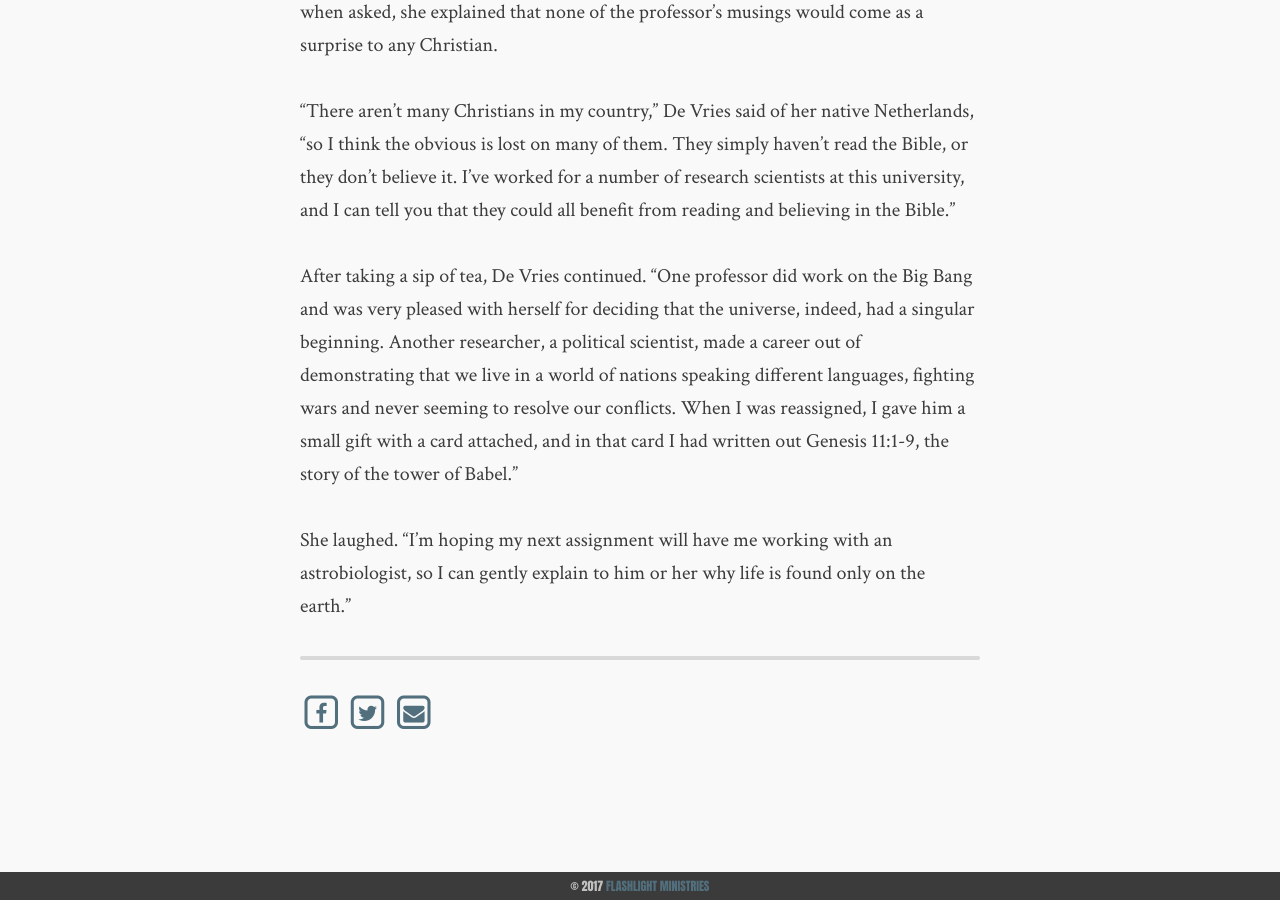
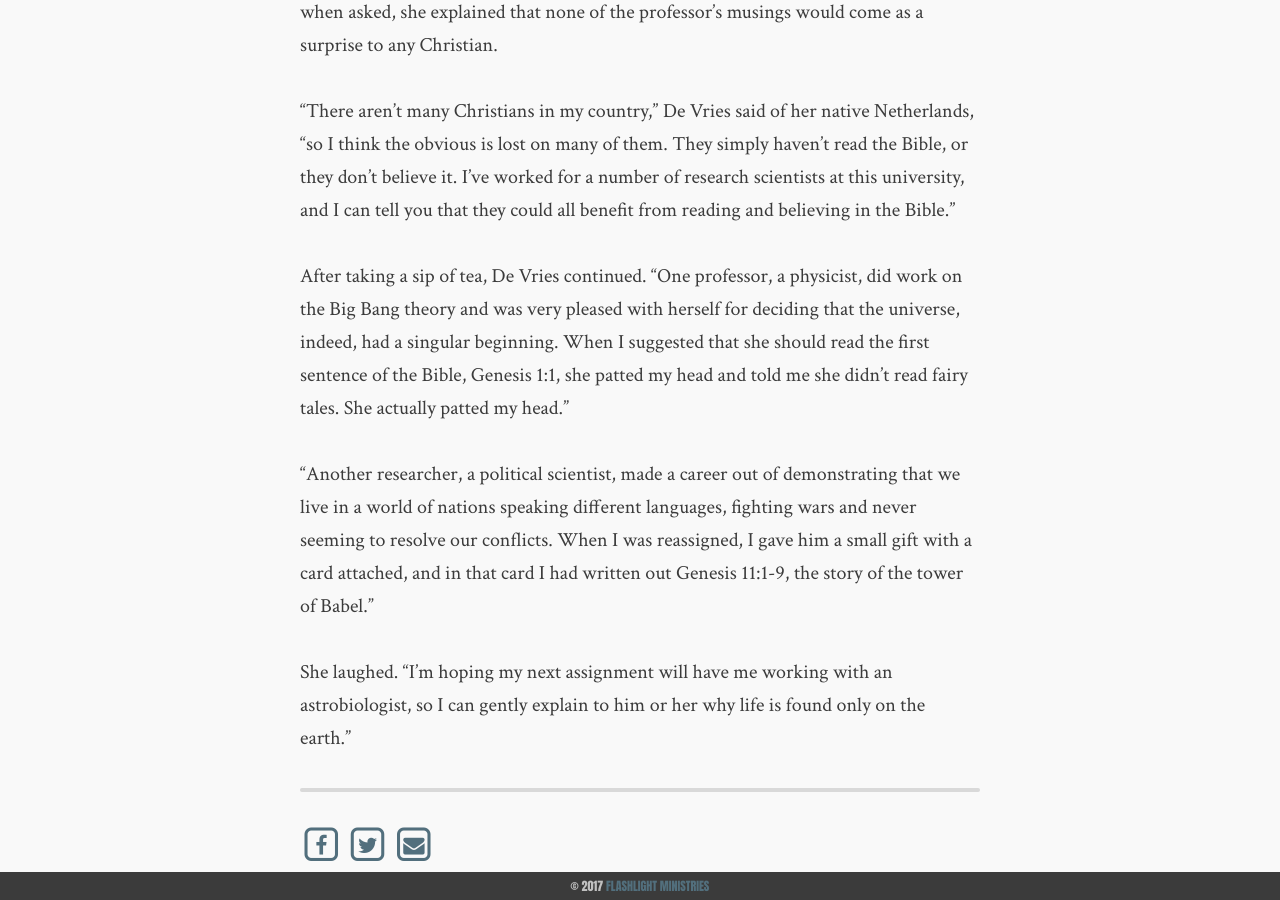
Before and after one commit to flashlightministries/oilforlight, a Jekyll site: the page built from _posts/2017-10-13-humans-garden-dwellers.md, in a window 1280 px wide and 900 px high, scrolled down 1118 px. Built offline with Jekyll 4.4.1, drawn with Linux system fonts in a browser that asks for light colours; nearby versions of some CDN libraries.

Commit message:
Update 2017-10-13-humans-garden-dwellers.md

```diff
--- a/_posts/2017-10-13-humans-garden-dwellers.md
+++ b/_posts/2017-10-13-humans-garden-dwellers.md
@@ -16,6 +16,8 @@
 
 "There aren't many Christians in my country," De Vries said of her native Netherlands, "so I think the obvious is lost on many of them.  They simply haven't read the Bible, or they don't believe it.  I've worked for a number of research scientists at this university, and I can tell you that they could all benefit from reading and believing in the Bible."
 
-After taking a sip of tea, De Vries continued.  "One professor did work on the Big Bang and was very pleased with herself for deciding that the universe, indeed, had a singular beginning. Another researcher, a political scientist, made a career out of demonstrating that we live in a world of nations speaking different languages, fighting wars and never seeming to resolve our conflicts. When I was reassigned, I gave him a small gift with a card attached, and in that card I had written out Genesis 11:1-9, the story of the tower of Babel."
+After taking a sip of tea, De Vries continued.  "One professor, a physicist, did work on the Big Bang theory and was very pleased with herself for deciding that the universe, indeed, had a singular beginning. When I suggested that she should read the first sentence of the Bible, Genesis 1:1, she patted my head and told me she didn't read fairy tales. She actually patted my head."
+
+"Another researcher, a political scientist, made a career out of demonstrating that we live in a world of nations speaking different languages, fighting wars and never seeming to resolve our conflicts. When I was reassigned, I gave him a small gift with a card attached, and in that card I had written out Genesis 11:1-9, the story of the tower of Babel."
 
 She laughed.  "I'm hoping my next assignment will have me working with an astrobiologist, so I can gently explain to him or her why life is found only on the earth."
```
